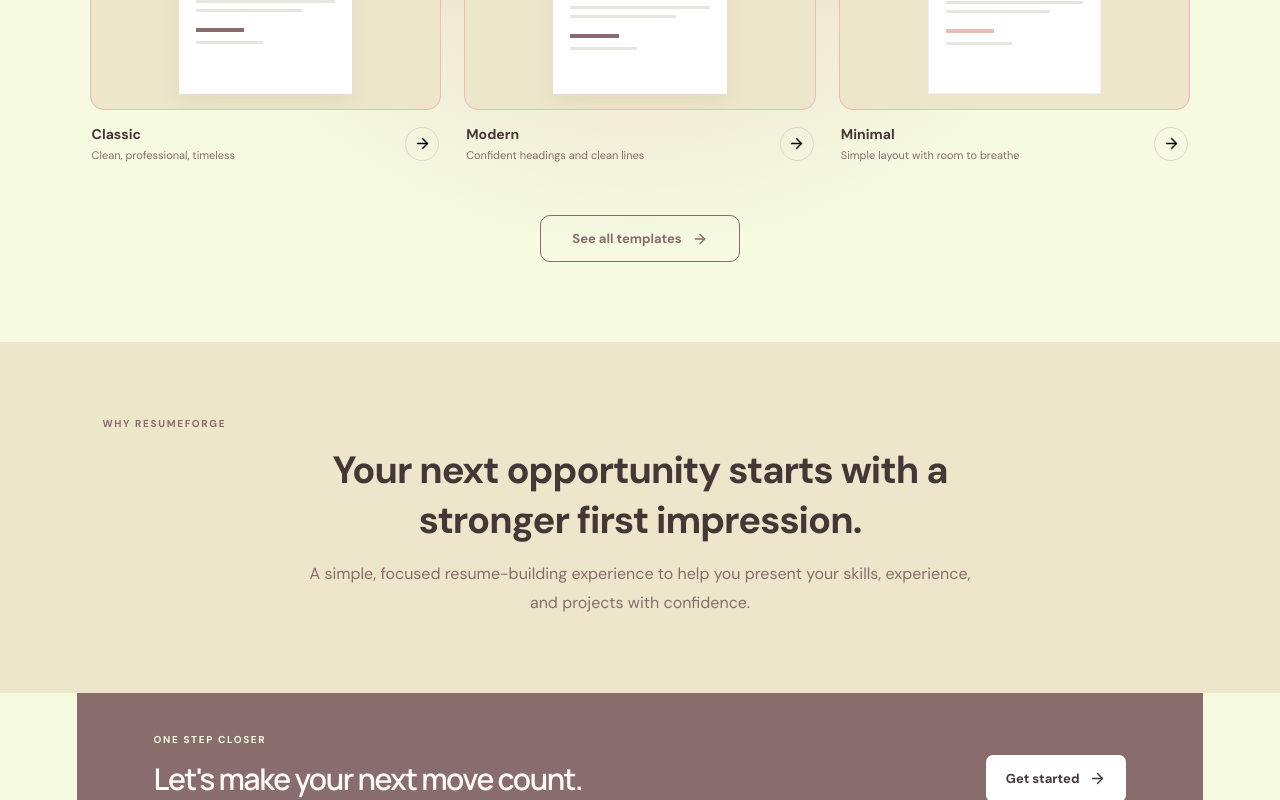
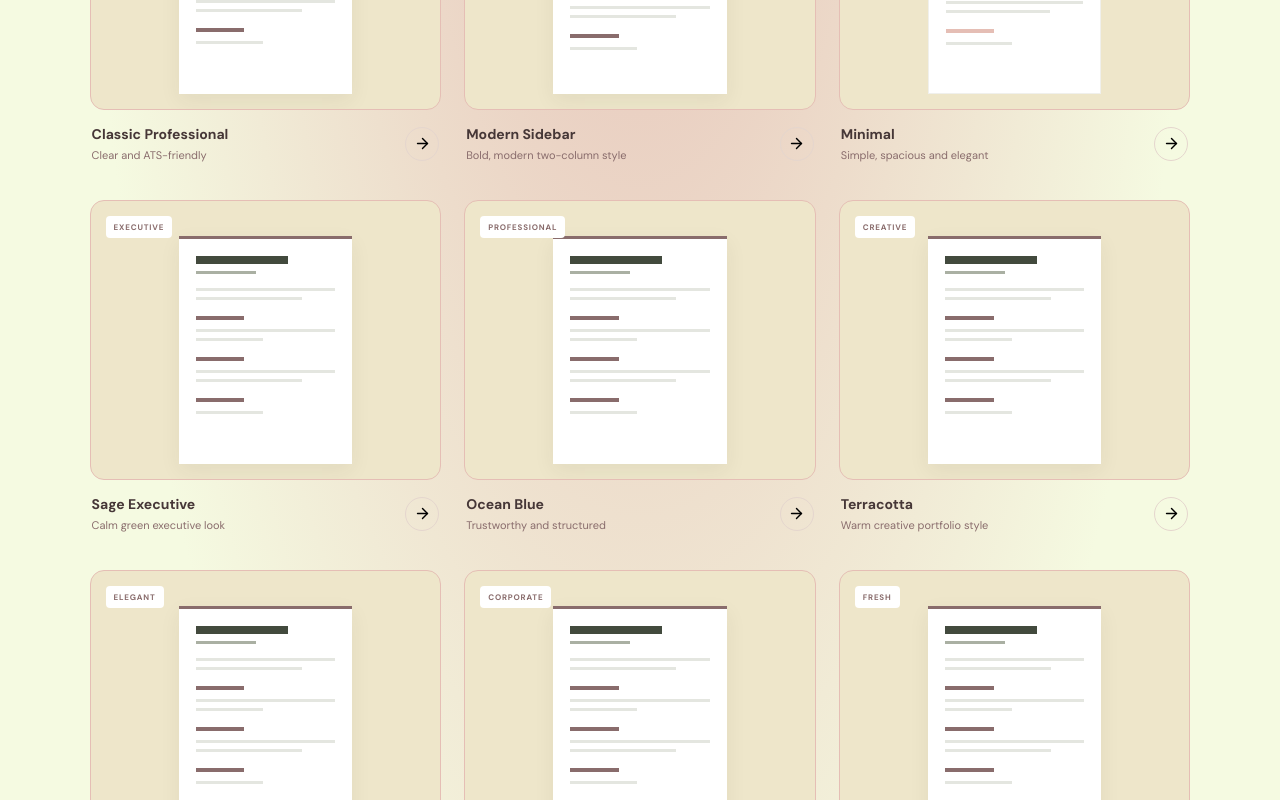
Before and after one commit to imsomya22092005-bot/Resumeforge, a React (Vite) app in the folder frontend/: page / in a window 1280 px wide. Shown: the part 1340-2140 px from the top of the page. Built offline with nearby package versions, Linux system fonts and the light colour scheme.

Commit message:
Expand resume template collection to ten unique styles

```diff
--- a/frontend/src/App.jsx
+++ b/frontend/src/App.jsx
@@ -18,9 +18,16 @@ const starterResume = {
   projects: [{ id: 3, title: 'Featured Project', description: 'What you built, how you built it, and the result.' }]
 };
 const templates = [
-  { id: 'classic', name: 'Classic', detail: 'Clean, professional, timeless', tag: 'ATS FRIENDLY' },
-  { id: 'modern', name: 'Modern', detail: 'Confident headings and clean lines', tag: 'POPULAR' },
-  { id: 'minimal', name: 'Minimal', detail: 'Simple layout with room to breathe', tag: 'SIMPLE' }
+{id:'classic',name:'Classic Professional',detail:'Clear and ATS-friendly',tag:'ATS FRIENDLY',color:'#896C6C',person:'ALEX MORGAN',role:'SOFTWARE DEVELOPER',email:'alex.morgan@email.com',skills:'JavaScript · React · SQL'},
+{id:'modern',name:'Modern Sidebar',detail:'Bold, modern two-column style',tag:'POPULAR',color:'#34495e',person:'JAMIE WILSON',role:'MARKETING SPECIALIST',email:'jamie.w@email.com',skills:'Campaigns · SEO · Analytics'},
+{id:'minimal',name:'Minimal',detail:'Simple, spacious and elegant',tag:'MINIMAL',color:'#b18a65',person:'TAYLOR LEE',role:'UX DESIGNER',email:'taylor.lee@email.com',skills:'Figma · Research · Prototyping'},
+{id:'sage',name:'Sage Executive',detail:'Calm green executive look',tag:'EXECUTIVE',color:'#617b68',person:'MORGAN REED',role:'PROJECT MANAGER',email:'morgan.r@email.com',skills:'Leadership · Agile · Planning'},
+{id:'ocean',name:'Ocean Blue',detail:'Trustworthy and structured',tag:'PROFESSIONAL',color:'#26718a',person:'JORDAN PARK',role:'DATA ANALYST',email:'jordan.p@email.com',skills:'Python · SQL · Power BI'},
+{id:'terracotta',name:'Terracotta',detail:'Warm creative portfolio style',tag:'CREATIVE',color:'#c56d50',person:'RILEY SHAH',role:'GRAPHIC DESIGNER',email:'riley.s@email.com',skills:'Branding · Adobe · Layout'},
+{id:'plum',name:'Plum Accent',detail:'Refined, distinctive headings',tag:'ELEGANT',color:'#79546f',person:'CASEY PATEL',role:'BUSINESS ANALYST',email:'casey.p@email.com',skills:'Research · Excel · Strategy'},
+{id:'navy',name:'Navy Classic',detail:'Traditional corporate format',tag:'CORPORATE',color:'#263b58',person:'SAM RIVERA',role:'FINANCE ASSOCIATE',email:'sam.r@email.com',skills:'Forecasting · Excel · Reports'},
+{id:'coral',name:'Coral Fresh',detail:'Bright and friendly presentation',tag:'FRESH',color:'#d66d72',person:'AVA THOMAS',role:'CONTENT WRITER',email:'ava.t@email.com',skills:'Writing · Editing · SEO'},
+{id:'mono',name:'Monochrome',detail:'Black-and-white understated style',tag:'TIMELESS',color:'#343434',person:'NOAH BENNETT',role:'OPERATIONS COORDINATOR',email:'noah.b@email.com',skills:'Process · Logistics · Teams'}
 ];
 const loadSaved = () => {
   try { return JSON.parse(localStorage.getItem('resumeforge-resumes') || '[]'); } catch { return []; }
```
